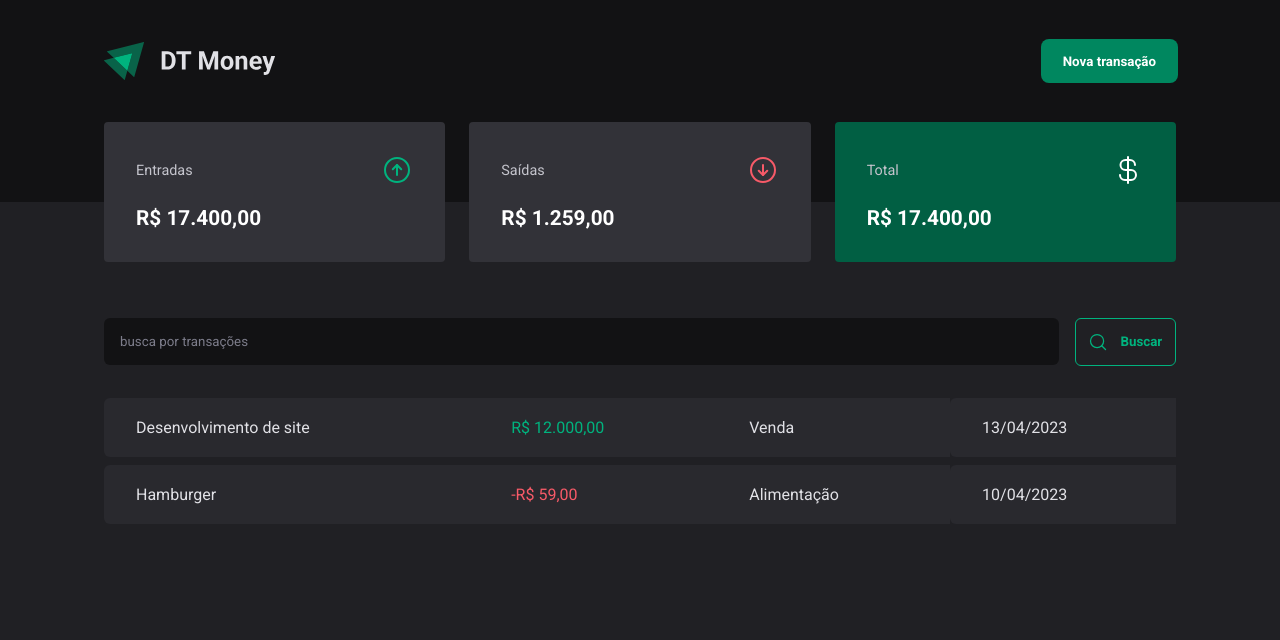
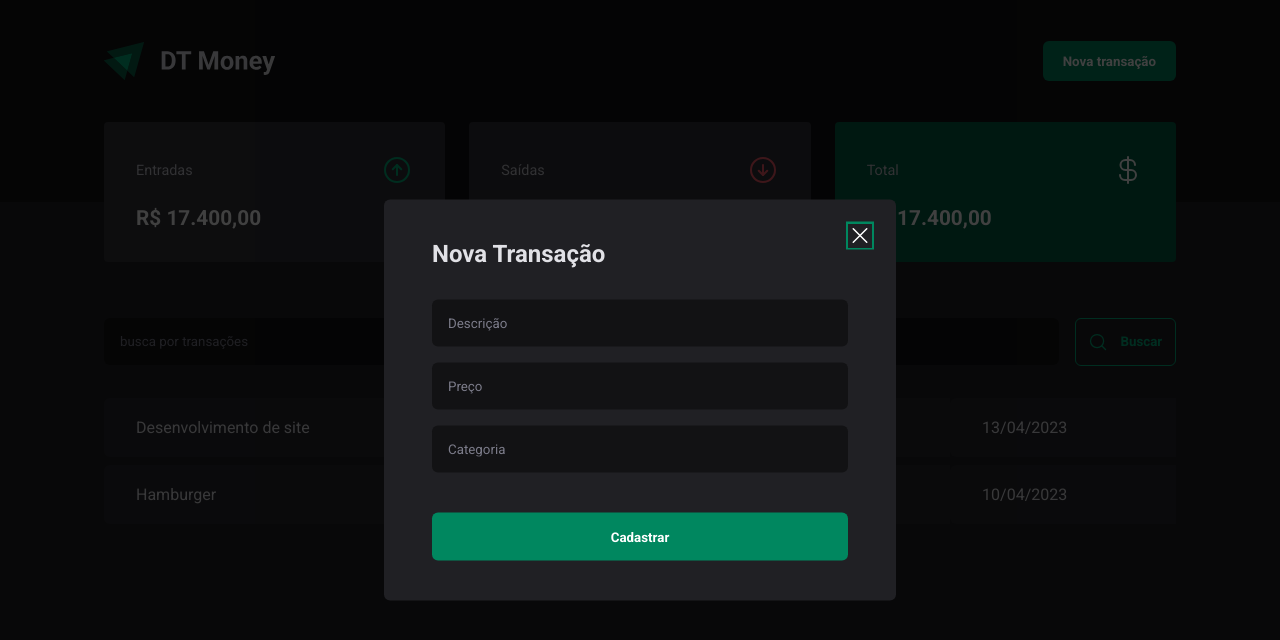
Before and after one commit to ferreiraweb/dt-money, a React (Vite) app: page / in a window 1280 px wide. Both pictures are taken after a click on the button "Nova transação". Shown: the top 640 px of the page. Built offline with nearby package versions, Linux system fonts and the light colour scheme.

Commit message:
add transaction modal com radix

```diff
--- a/package.json
+++ b/package.json
@@ -10,6 +10,7 @@
     "preview": "vite preview"
   },
   "dependencies": {
+    "@radix-ui/react-dialog": "^1.0.3",
     "phosphor-react": "^1.4.1",
     "react": "^18.2.0",
     "react-dom": "^18.2.0",
--- a/src/components/Header/header-index.tsx
+++ b/src/components/Header/header-index.tsx
@@ -1,13 +1,36 @@
 import { HeaderContainer } from "./header-styles";
 import { HeaderContent } from "./header-styles";
 import logoImg from "../../assets/Logo.svg";
+import { TransactionModal } from "../TransactionModal/transaction-modal-idex";
 
 export function Header() {
   return (
     <HeaderContainer>
       <HeaderContent>
         <img src={logoImg} alt="logo Ignite" />
-        <button>Nova transação</button>
+
+        <TransactionModal title="Nova Transação">
+          <button>Nova transação</button>
+        </TransactionModal>
+
+        {/* <Dialog.Root>
+          <Dialog.Trigger asChild>
+            <button>Nova transação</button>
+          </Dialog.Trigger>
+          <Dialog.Portal>
+            <Dialog.Overlay />
+            <Dialog.Content>
+              <Dialog.Title>Nova transação</Dialog.Title>
+              <Dialog.Description>
+                Modal para incluir/editar nova transação
+              </Dialog.Description>
+
+              <Dialog.Close>
+                <X size={24} />
+              </Dialog.Close>
+            </Dialog.Content>
+          </Dialog.Portal>
+        </Dialog.Root> */}
       </HeaderContent>
     </HeaderContainer>
   );
--- /dev/null
+++ b/src/components/TransactionModal/transaction-modal-idex.tsx
@@ -0,0 +1,39 @@
+import * as Dialog from "@radix-ui/react-dialog";
+import { X } from "phosphor-react";
+import { ReactNode } from "react";
+import { Overlay, Content, Close } from "./transaction-modal.styles";
+
+interface ITransactionModalProps {
+  children: ReactNode;
+  title?: string;
+}
+
+export function TransactionModal({
+  children,
+  title = "Sem titulo",
+}: ITransactionModalProps) {
+  return (
+    <Dialog.Root>
+      <Dialog.Trigger asChild>{children}</Dialog.Trigger>
+      <Dialog.Portal>
+        <Overlay />
+        <Content>
+          <Dialog.Title>{title}</Dialog.Title>
+
+          <Close>
+            {" "}
+            <X size={24} />
+          </Close>
+
+          <form action="">
+            <input type="text" placeholder="Descrição" required />
+            <input type="number" placeholder="Preço" required />
+            <input type="text" placeholder="Categoria" required />
+
+            <button type="submit">Cadastrar</button>
+          </form>
+        </Content>
+      </Dialog.Portal>
+    </Dialog.Root>
+  );
+}
--- /dev/null
+++ b/src/components/TransactionModal/transaction-modal.styles.ts
@@ -0,0 +1,87 @@
+import styled from "styled-components";
+import * as Dialog from "@radix-ui/react-dialog";
+
+
+export const Overlay = styled(Dialog.Overlay)`
+
+    position: fixed;
+    width: 100vw;
+    height: 100vh;
+    inset: 0;
+    background-color: rgba(0,0,0,0.75);
+
+`;
+
+
+export const Close = styled(Dialog.Close)`
+
+    position: absolute;
+    background-color: transparent;
+    border: 0;
+    top: 1.5rem;
+    right: 1.5rem;
+    color: ${props => props.theme.white};
+    cursor: pointer;
+    line-height: 0;
+
+`
+
+
+export const Content = styled(Dialog.Content)`
+
+    min-width: 32rem;
+    padding: 2.5rem 3rem;
+    background-color: ${props => props.theme["gray-800"]};
+    border-radius: 6px;
+
+    position: fixed;
+    top: 50%;
+    left: 50%;
+    transform: translate(-50%, -50%);
+
+    form {
+        margin-top: 2rem;
+
+        display: flex;
+        flex-flow: column wrap;
+        gap: 1rem;
+
+        input {
+            border-radius: 6px;
+            border: 0;
+            background-color: ${props => props.theme["gray-900"]};
+            color: ${props => props.theme["green-300"]};
+            padding: 1rem;
+
+            &::placeholder {
+                color: ${props => props.theme["gray-500"]};
+            }
+        }
+
+
+        button[type="submit"] {
+            height: 48px;
+            border: 0;
+            background-color: ${props => props.theme["green-500"]};
+            color: ${props => props.theme.white};
+            font-weight: bold;
+            padding: 0 1.25rem;
+            border-radius: 6px;
+            cursor: pointer;
+            margin-top: 1.5rem;
+
+            &:hover{
+                background-color: ${props => props.theme["green-700"]};
+                transition: background-color 0.2s;
+
+            }
+
+        }
+
+    }
+
+
+
+
+
+`;
```
Also changed, not shown: 1 other file (tests, documents, lock files or other folders).
